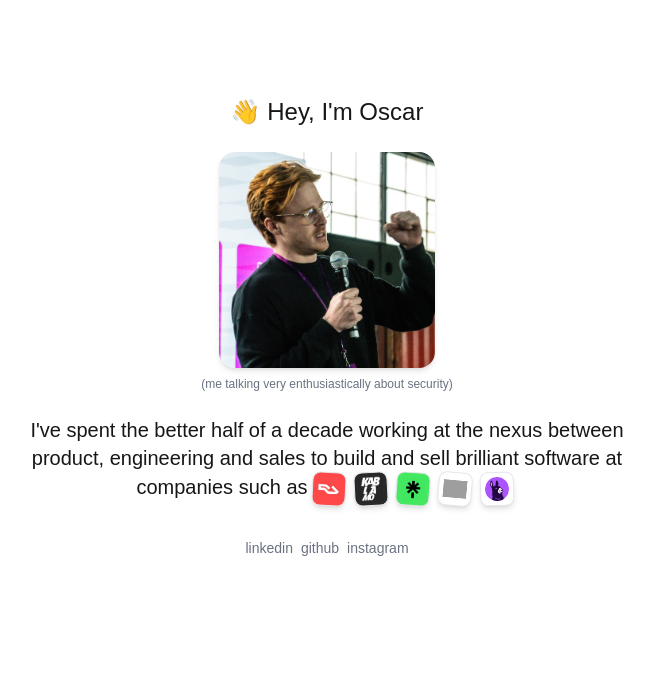
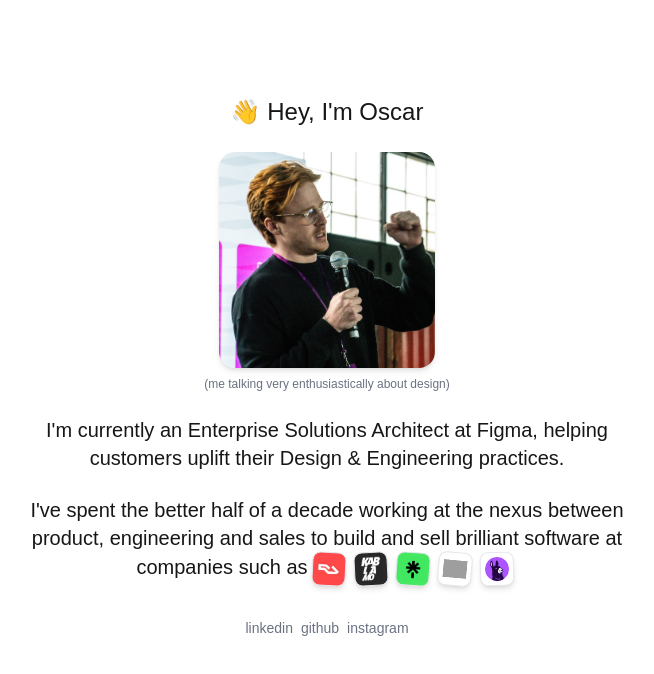
Before and after one commit to oscargws/oscarg.ws.v2, a Next.js app: page / in a window 1280 px wide. Shown: the top 674 px of the page, without its empty margins (313-967 px from the left). Built offline with nearby package versions, Linux system fonts and the light colour scheme; grey boxes are pictures that could not be loaded.

Commit message:
Update page.tsx

```diff
--- a/src/app/page.tsx
+++ b/src/app/page.tsx
@@ -31,9 +31,12 @@ export default function Home() {
             className="w-54 h-54 rounded-2xl bg-cover bg-center object-cover shadow-md transition-transform duration-300 ease-in-out hover:scale-101"
           />
           <span className="text-xs text-gray-500 pt-1">
-            {`(me talking very enthusiastically about security)`}
+            {`(me talking very enthusiastically about design)`}
           </span>
         </div>
+        <h2 className="text-xl ">
+          {`I'm currently an Enterprise Solutions Architect at Figma, helping customers uplift their Design & Engineering practices. `}
+        </h2>
         <h2 className="text-xl ">
           {`I've spent the better half of a decade working at the nexus between
           product, engineering and sales to build and sell brilliant software at
```
